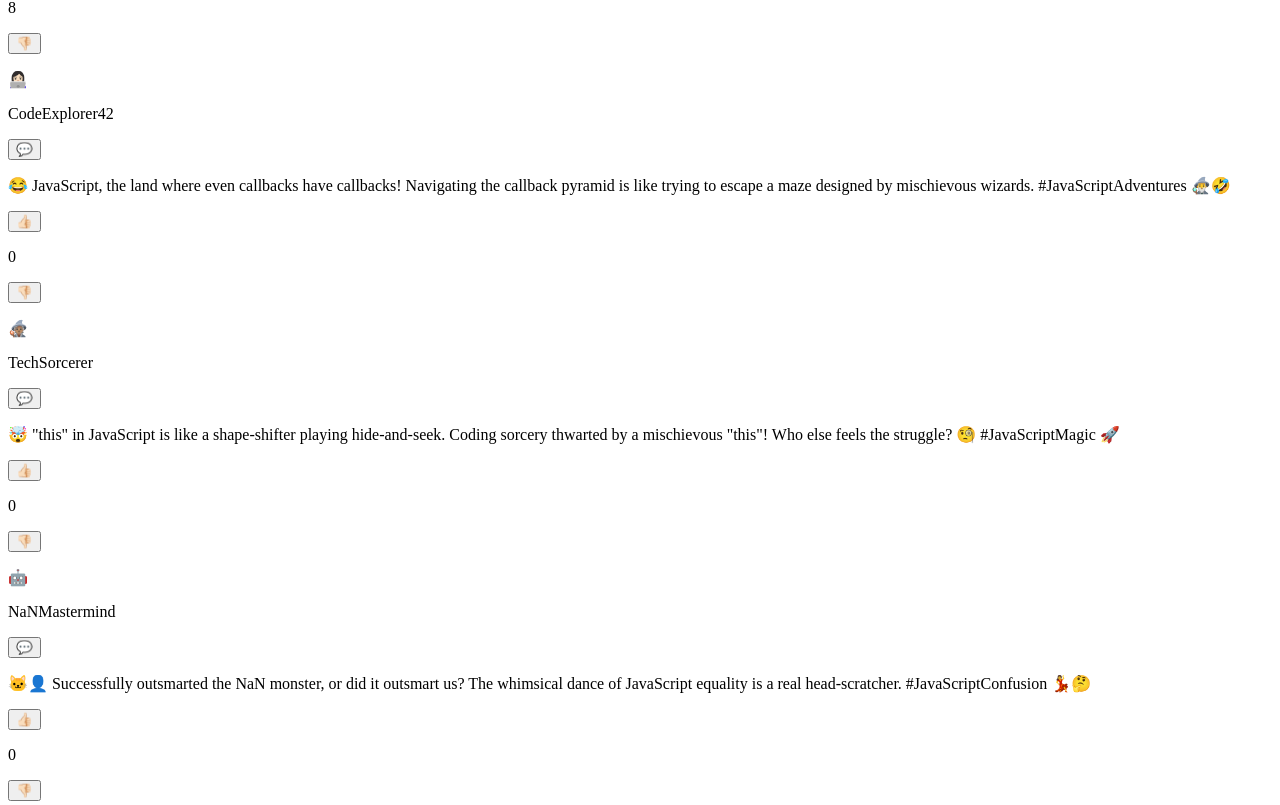
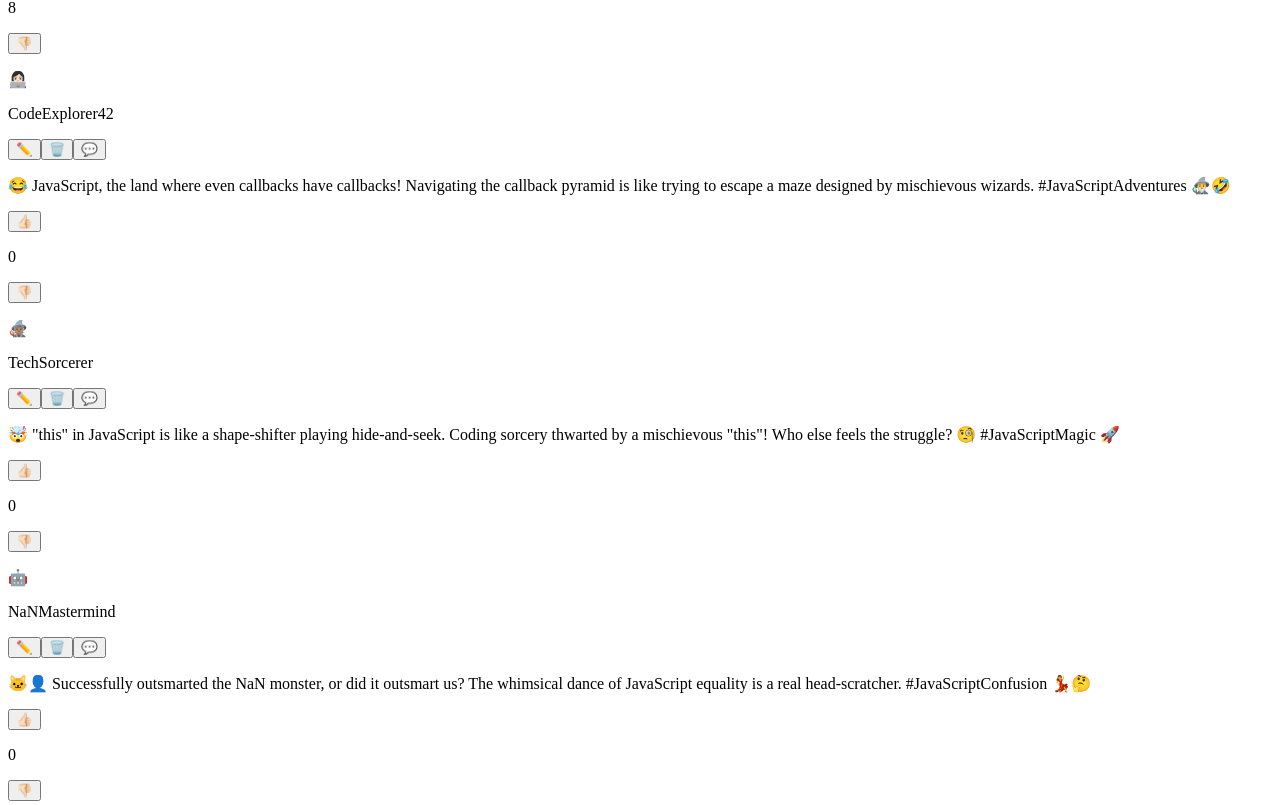
Before and after one commit to judith-sanchez/topacademy-full-stack-react-node, a React app in the folder react-context/: page / in a window 1280 px wide. Shown: the part 2195-3000 px from the top of the page. Built offline with nearby package versions, Linux system fonts and the light colour scheme; the HTML template or start-up script is replaced by a standard one.

Commit message:
Added delete and edit functionalities

```diff
--- a/react-context/src/App.tsx
+++ b/react-context/src/App.tsx
@@ -2,8 +2,6 @@ import BlogPost from './BlogPost';
 import { CommentsProvider } from './CommentsContext';
 
 function App() {
-  // const [loggedUser, setLoggedUser] = useState('yuyi'); // Maybe this should be on the context
-
   return (
     <CommentsProvider>
       <div className="app">
--- a/react-context/src/Comment.tsx
+++ b/react-context/src/Comment.tsx
@@ -8,7 +8,8 @@ export default function Comment({
   text,
   votes,
 }) {
-  const { addVote, subtractVote } = useComment(commentId);
+  const { addVote, subtractVote, editComment, deleteComment } =
+    useComment(commentId);
 
   return (
     <div className="comments">
@@ -34,6 +35,20 @@ export default function Comment({
           <p>{avatar}</p>
           <p>{username}</p>
           <p>{datePosted}</p>
+          <button
+            onClick={() => {
+              editComment();
+            }}
+          >
+            ✏️
+          </button>
+          <button
+            onClick={() => {
+              deleteComment();
+            }}
+          >
+            🗑️
+          </button>
           <button>💬</button>
         </div>
         <p>{text}</p>
--- a/react-context/src/CommentsContext.tsx
+++ b/react-context/src/CommentsContext.tsx
@@ -30,8 +30,24 @@ function CommentsProvider({ children }) {
     });
   };
 
+  const editComment = (commentId, newText) => {
+    setComments((prevComments) => {
+      return prevComments.map((comment) =>
+        comment.id === commentId ? { ...comment, text: newText } : comment
+      );
+    });
+  };
+
+  const deleteComment = (commentId) => {
+    setComments((prevComments) =>
+      prevComments.filter((comment) => comment.id !== commentId)
+    );
+  };
+
   return (
-    <CommentsContext.Provider value={{ comments, addVote, subtractVote }}>
+    <CommentsContext.Provider
+      value={{ comments, addVote, subtractVote, editComment, deleteComment }}
+    >
       {children}
     </CommentsContext.Provider>
   );
--- a/react-context/src/useComment.tsx
+++ b/react-context/src/useComment.tsx
@@ -2,7 +2,8 @@ import { useContext } from 'react';
 import { CommentsContext } from './CommentsContext';
 
 const useComment = (commentId) => {
-  const { comments, addVote, subtractVote } = useContext(CommentsContext);
+  const { comments, addVote, subtractVote, editComment, deleteComment } =
+    useContext(CommentsContext);
   const comment = comments?.find((c) => c.id === commentId);
 
   if (!comment) {
@@ -11,8 +12,11 @@ const useComment = (commentId) => {
 
   return {
     votes: comment.votes,
+    text: comment.text,
     addVote: () => addVote(commentId),
     subtractVote: () => subtractVote(commentId),
+    editComment: (newText) => editComment(commentId, newText),
+    deleteComment: () => deleteComment(commentId),
   };
 };
 
```
